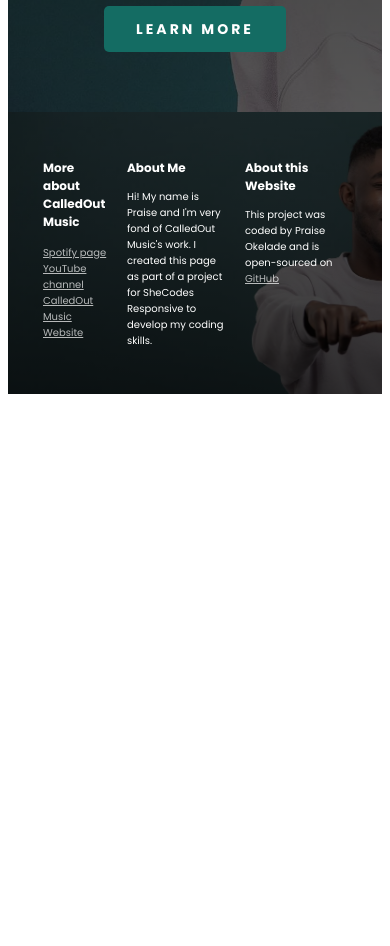
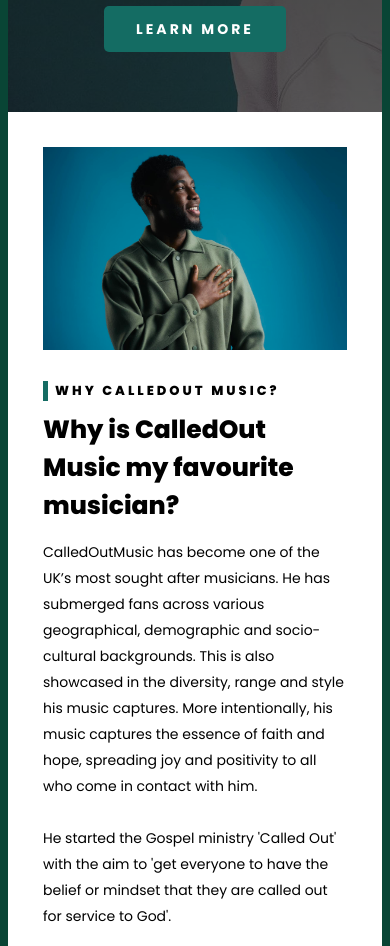
Before and after one commit to praiseokelade/music-artist-project, a plain HTML site: page index.html in a window 390 px wide. Shown: the part 386-1332 px from the top of the page. Before the commit the page ends 844 px from the top, so only its background shows below. Drawn offline with Linux system fonts and the light colour scheme.

Commit message:
Created the first responsive grid

```diff
--- a/index.html
+++ b/index.html
@@ -25,9 +25,34 @@
 
         <a href="#learn-more" class="learn-more-button">LEARN MORE</a>
       </header>
-
+      <main>
+        <section class="grid why-section">
+          <img
+            src="images/why-called-out.jpg"
+            alt="CalledOut Music smiling"
+            class="img-responsive"
+          />
+          <div>
+            <h2>Why CalledOut Music?</h2>
+            <h3>Why is CalledOut Music my favourite musician?</h3>
+            <p>
+              CalledOutMusic has become one of the UK’s most sought after
+              musicians. He has submerged fans across various geographical,
+              demographic and socio-cultural backgrounds. This is also showcased
+              in the diversity, range and style his music captures. More
+              intentionally, his music captures the essence of faith and hope,
+              spreading joy and positivity to all who come in contact with him.
+              <br />
+              <br />
+              He started the Gospel ministry 'Called Out' with the aim to 'get
+              everyone to have the belief or mindset that they are called out
+              for service to God'.
+            </p>
+          </div>
+        </section>
+      </main>
       <footer>
-        <div class="footer-container">
+        <div class="grid footer-container">
           <div>
             <h3>More about CalledOut Music</h3>
             <ul>
--- a/styles.css
+++ b/styles.css
@@ -1,6 +1,7 @@
 body {
   font-family: "Poppins", sans-serif;
   font-style: normal;
+  background-color: rgb(9, 69, 53);
 }
 
 .container {
@@ -11,6 +12,8 @@ body {
 section {
   max-width: 1200px;
   margin: 0 auto;
+  padding: 70px 20px;
+  background-color: #fff;
 }
 
 header {
@@ -60,6 +63,31 @@ header h3 {
   display: inline-block;
 }
 
+.img-responsive {
+  max-width: 100%;
+}
+
+main h2 {
+  border-left: 5px solid rgb(20, 108, 99);
+  font-weight: 800;
+  font-size: 13px;
+  letter-spacing: 3px;
+  padding-left: 7px;
+  text-transform: uppercase;
+}
+
+main h3 {
+  font-size: 40px;
+  font-weight: 800;
+  margin: 0;
+}
+
+main p {
+  font-size: 14px;
+  font-weight: 400;
+  line-height: 26px;
+}
+
 footer {
   font-size: 14px;
   color: #fff;
@@ -70,10 +98,17 @@ footer {
   padding: 100px 35px;
 }
 
+.grid {
+  display: grid;
+  grid-gap: 40px;
+}
+
+.why-section {
+  grid-template-columns: 1fr 1fr;
+}
+
 .footer-container {
-  display: grid;
   grid-template-columns: 2fr 3fr 3fr;
-  grid-gap: 16px;
 }
 
 footer h3 {
@@ -117,6 +152,18 @@ footer a {
     font-size: 12px;
   }
 
+  section {
+    padding: 35px;
+  }
+  main h3 {
+    font-size: 25px;
+  }
+
+  .grid {
+    grid-template-columns: 1fr;
+    grid-gap: 20px;
+  }
+
   footer {
     padding: 35px;
   }
```
Also changed, not shown: images/called-out-discography-background.jpg (added), images/why-called-out.jpg (added).
